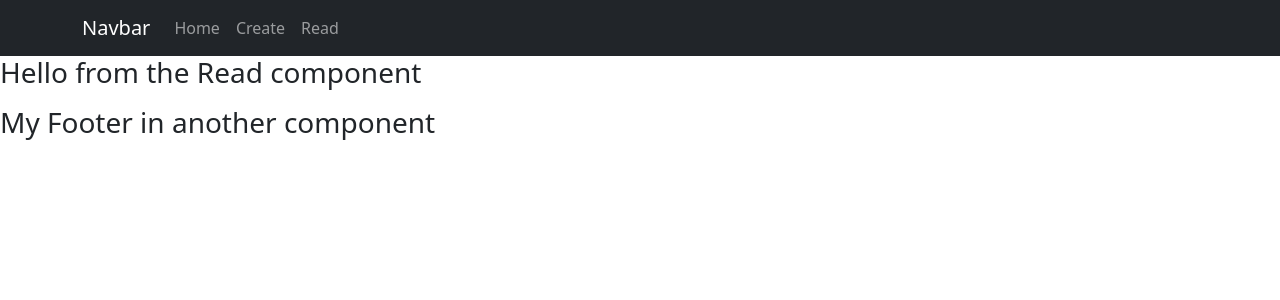
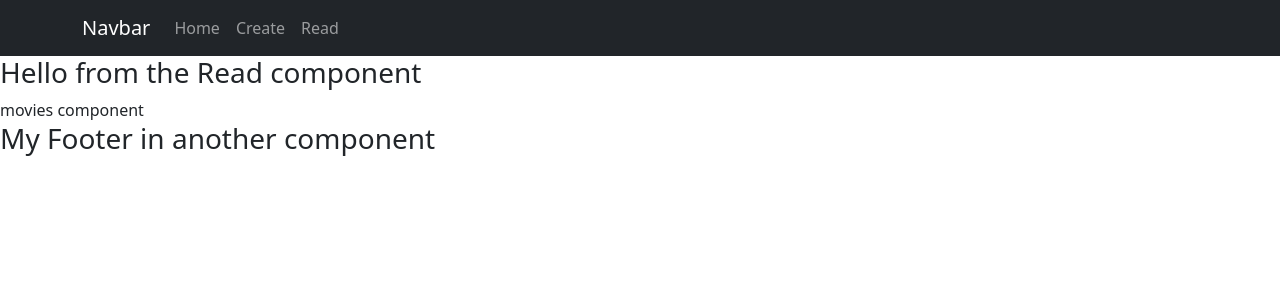
Before and after one commit to KyryloKozlovskyi/DataRep2024-Lab-3, a React (Create React App) app in the folder movie-app/: page /read in a window 1280 px wide. Shown: the top 300 px of the page. Built offline with nearby package versions, Linux system fonts and the light colour scheme.

Commit message:
Exercise 2 Task 2 Completed. Movie JSON stored in a constant variable in Read component. Data passed to the Movies component.

```diff
--- /dev/null
+++ b/movie-app/src/components/Movies.js
@@ -0,0 +1,14 @@
+import React from 'react';
+
+const Movies = (props) => {
+
+    // Returns the relevant message
+    return (
+        <div>
+            movies component
+            {console.log(props.myMovies)}
+        </div>
+    );
+}
+
+export default Movies; // Exports the component
--- a/movie-app/src/components/Read.js
+++ b/movie-app/src/components/Read.js
@@ -1,4 +1,5 @@
 import React from 'react';
+import Movies from './Movies';
 
 const Read = () => {
 
@@ -31,7 +32,7 @@ const Read = () => {
     return (
         <div>
             <h3>Hello from the Read component</h3>
-            <p></p>
+            <Movies myMovies={data}/>
         </div>
     );
 }
```
